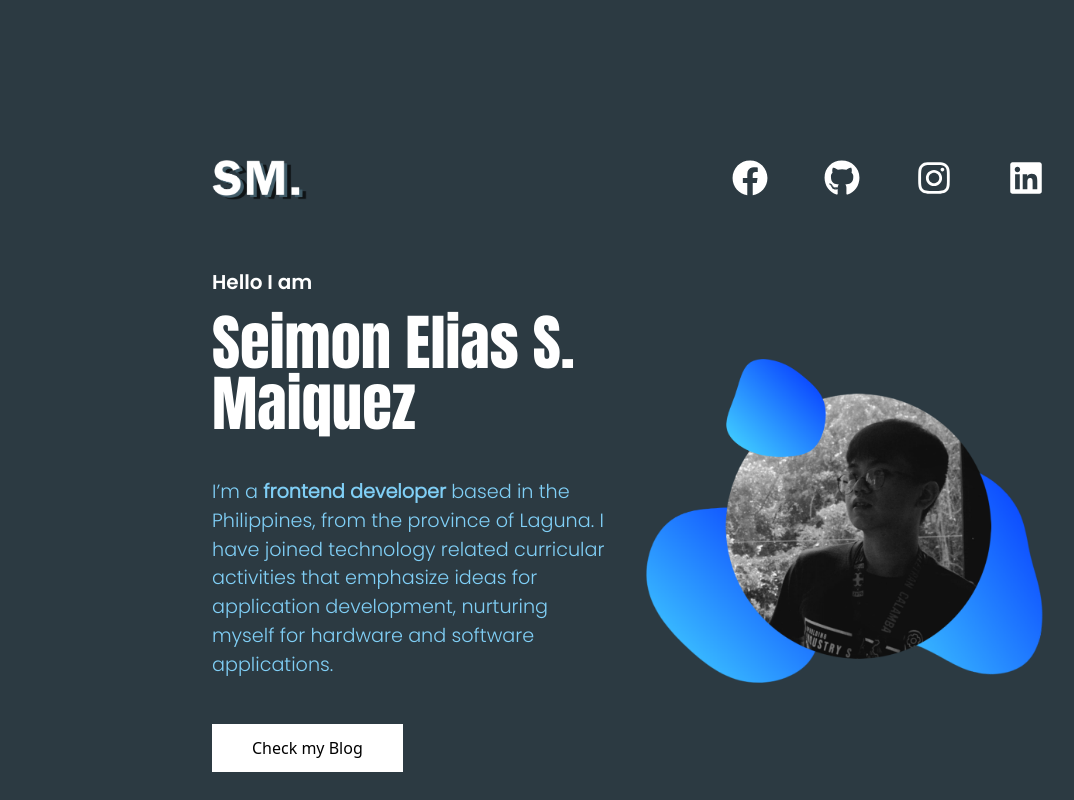
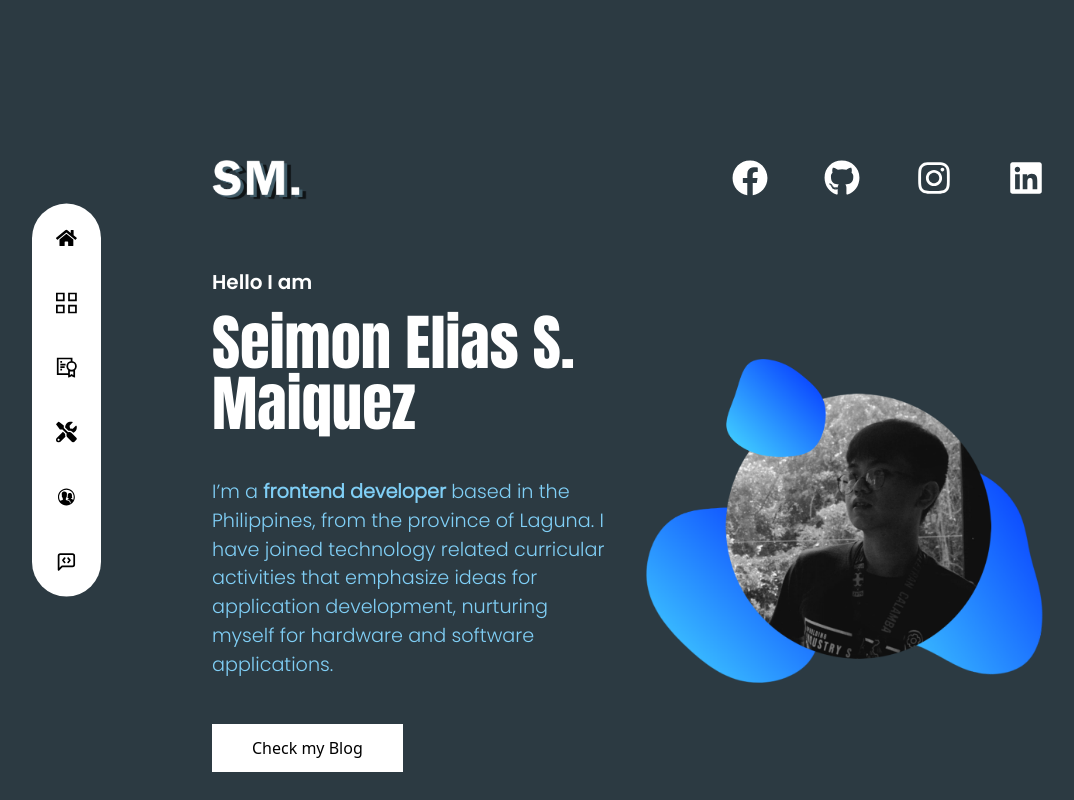
Before and after one commit to FumI4096/Portfolio, a React (Vite) app: page / in a window 1280 px wide. Shown: the top 800 px of the page, without its empty margins (12-1086 px from the left). Built offline with nearby package versions, Linux system fonts and the light colour scheme.

Commit message:
feat: add navigation for scrolling pages efficiently

```diff
--- a/client/src/App.tsx
+++ b/client/src/App.tsx
@@ -5,11 +5,13 @@ import Footer from './pages/Footer';
 import Stack from './pages/Stack';
 import Certificates from './pages/Certificates';
 import Projects from './pages/Projects';
+import Nav from './components/Nav';
 import Blog from './pages/Blog'
 
 function MainHome(){
   return (
     <>
+      <Nav />
       <Home />
       <svg xmlns="http://www.w3.org/2000/svg" viewBox="0 0 20 2">
         <rect width="20" height="2" fill="#2c3a42"/>
--- /dev/null
+++ b/client/src/components/Nav.tsx
@@ -0,0 +1,53 @@
+import { FaHome } from "react-icons/fa";
+import { GrProjects } from "react-icons/gr";
+import { GrCertificate } from "react-icons/gr";
+import { FaTools } from "react-icons/fa";
+import { IoIosContacts } from "react-icons/io";
+import { LuMessageSquareCode } from "react-icons/lu";
+import { Link } from "react-router-dom"
+
+function scrollSection(section: string){
+    window.location.href = section
+}
+
+export default function Nav(){
+    return (
+        <nav className='scroll-smooth fixed h-auto w-auto flex flex-col gap-11 bg-white rounded-full p-6 justify-between item-center left-11 top-[50%] -translate-y-[50%]'>
+            <a
+                onClick={() => scrollSection("/#home")}
+                className={`group`}
+            >
+                <span className="hidden">Home</span>
+                <FaHome className="text-[1.30rem] cursor-pointer"/>
+            </a>
+            <a
+                onClick={() => scrollSection("/#projects")}
+            >
+                <span className="hidden">Projects</span>
+                <GrProjects className="text-[1.30rem] cursor-pointer"/>
+            </a>
+            <a
+                onClick={() => scrollSection("/#credentials")}
+            >
+                <span className="hidden">Credentials</span>
+                <GrCertificate className="text-[1.30rem] cursor-pointer"/>
+            </a>
+            <a
+                onClick={() => scrollSection("/#services")}
+            >
+                <span className="hidden">Services</span>
+                <FaTools className="text-[1.30rem] cursor-pointer"/>
+            </a>
+            <a
+                onClick={() => scrollSection("/#contacts")}
+            >
+                <span className="hidden">Contacts</span>
+                <IoIosContacts className="text-[1.30rem] cursor-pointer"/>
+            </a>
+            <Link to='/blog'>
+                <span className="hidden">Contacts</span>
+                <LuMessageSquareCode className="text-[1.30rem] cursor-pointer"/>
+            </Link>
+        </nav>
+    )
+}
```
